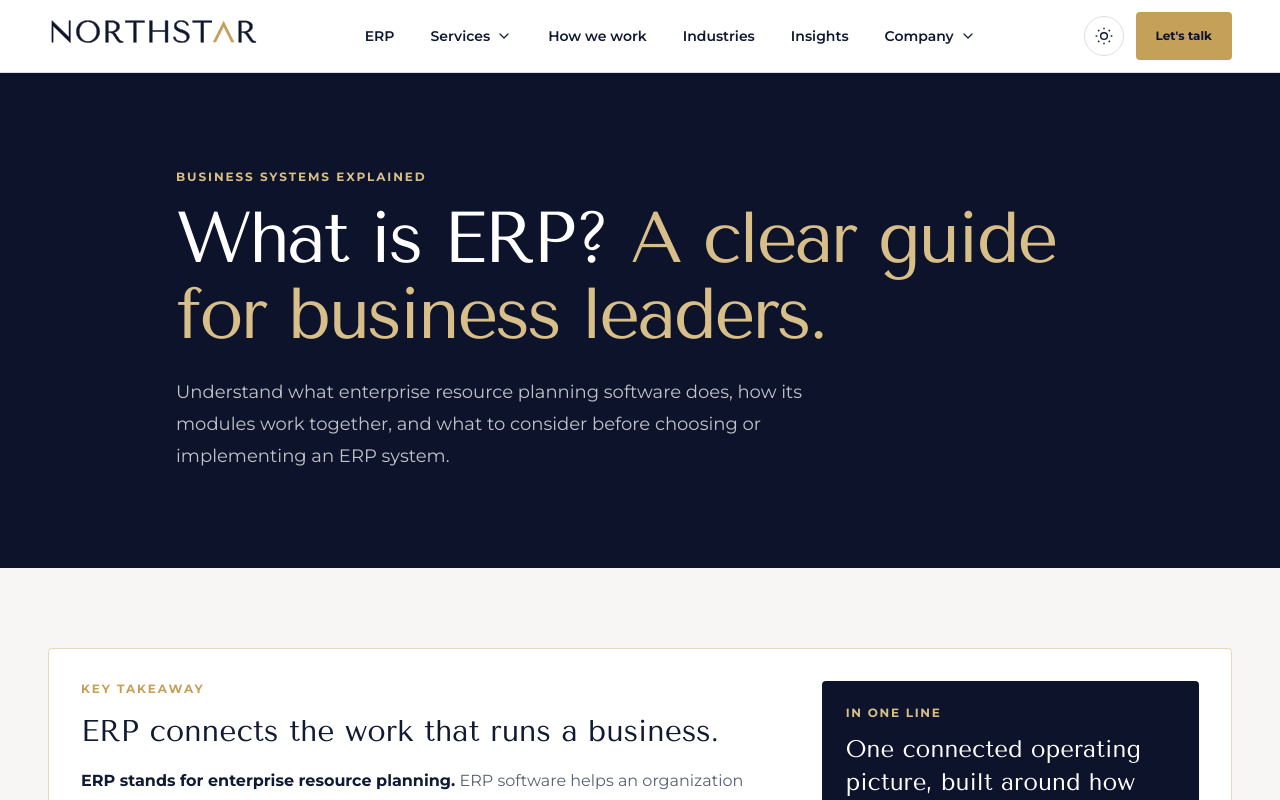
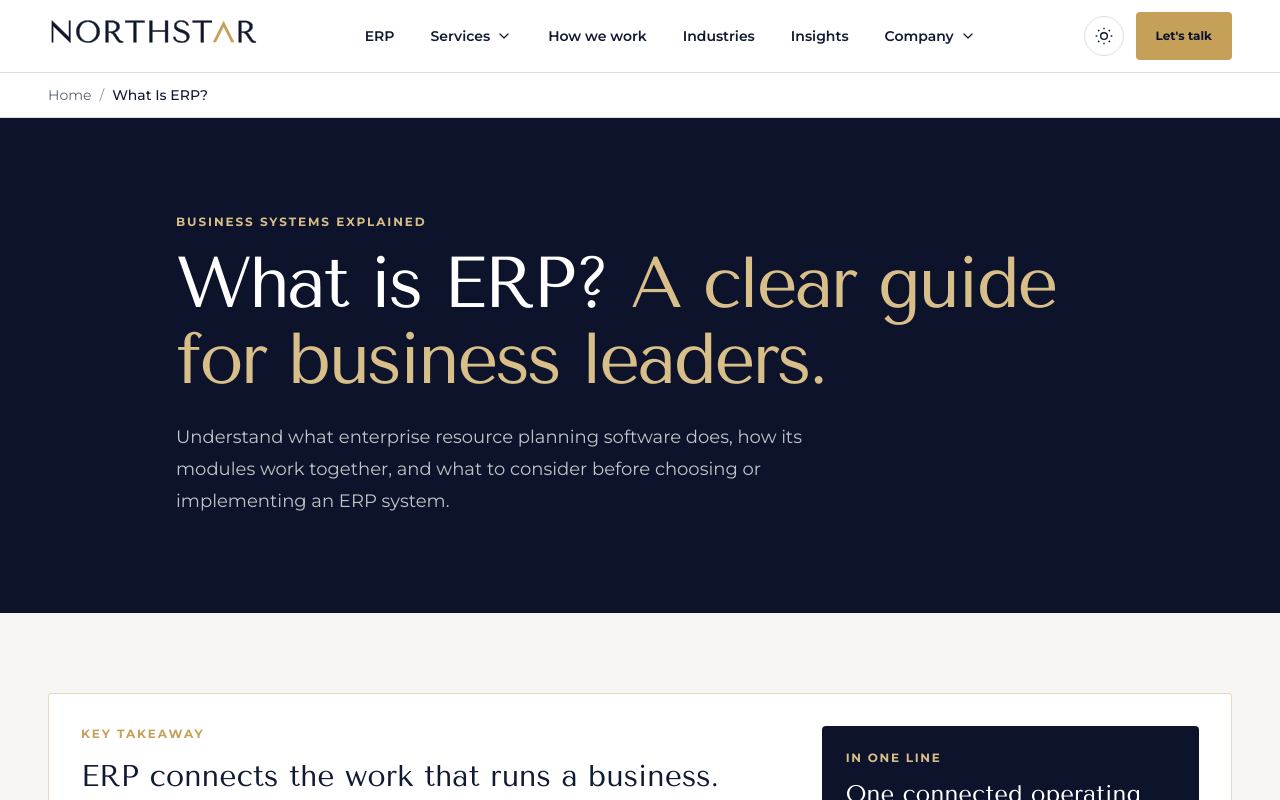
Before and after one commit to mufaddal7/northstar-web-app, a Next.js app: page /what-is-erp in a window 1280 px wide. Shown: the top 800 px of the page. Built offline with nearby package versions, Linux system fonts and the light colour scheme.

Commit message:
Add Breadcrumbs

```diff
--- a/app/compare/netsuite-vs-oracle-fusion-erp/page.tsx
+++ b/app/compare/netsuite-vs-oracle-fusion-erp/page.tsx
@@ -155,24 +155,6 @@ const structuredData = {
       publisher: { "@id": `${SITE_URL}/#organization` },
       image: coverUrl,
       mainEntityOfPage: `${SITE_URL}${pagePath}`,
-    },
-    {
-      "@type": "BreadcrumbList",
-      itemListElement: [
-        { "@type": "ListItem", position: 1, name: "Home", item: SITE_URL },
-        {
-          "@type": "ListItem",
-          position: 2,
-          name: "Compare",
-          item: `${SITE_URL}/compare`,
-        },
-        {
-          "@type": "ListItem",
-          position: 3,
-          name: "NetSuite vs Oracle Fusion Cloud ERP",
-          item: `${SITE_URL}${pagePath}`,
-        },
-      ],
     },
     {
       "@type": "FAQPage",
--- a/app/layout.tsx
+++ b/app/layout.tsx
@@ -3,6 +3,7 @@ import Script from "next/script";
 import "./globals.css";
 import { SiteFooter } from "@/components/site-footer";
 import { SiteHeader } from "@/components/site-header";
+import { Breadcrumbs } from "@/components/breadcrumbs";
 import { ServiceWorker } from "@/components/service-worker";
 import { MaturityScanPrompt } from "@/components/maturity-scan-prompt";
 import { NewsletterPrompt } from "@/components/newsletter-prompt";
@@ -81,6 +82,7 @@ export default function RootLayout({
           Skip to content
         </a>
         <SiteHeader />
+        <Breadcrumbs />
         <main id="main-content">{children}</main>
         <SiteFooter />
         <MaturityScanPrompt />
--- a/app/news/[slug]/page.tsx
+++ b/app/news/[slug]/page.tsx
@@ -88,30 +88,6 @@ export default async function NewsArticlePage({ params }: Props) {
       acceptedAnswer: { "@type": "Answer", text: answer },
     })),
   };
-  const breadcrumbSchema = {
-    "@type": "BreadcrumbList",
-    itemListElement: [
-      {
-        "@type": "ListItem",
-        position: 1,
-        name: "Home",
-        item: SITE_URL,
-      },
-      {
-        "@type": "ListItem",
-        position: 2,
-        name: "News",
-        item: `${SITE_URL}/news`,
-      },
-      {
-        "@type": "ListItem",
-        position: 3,
-        name: story.title,
-        item: `${SITE_URL}/news/${story.slug}`,
-      },
-    ],
-  };
-
   return (
     <>
       <script
@@ -119,7 +95,7 @@ export default async function NewsArticlePage({ params }: Props) {
         dangerouslySetInnerHTML={{
           __html: JSON.stringify({
             "@context": "https://schema.org",
-            "@graph": [articleSchema, faqSchema, breadcrumbSchema],
+            "@graph": [articleSchema, faqSchema],
           }),
         }}
       />
--- a/app/what-is-erp/page.tsx
+++ b/app/what-is-erp/page.tsx
@@ -207,18 +207,6 @@ const structuredData = {
       publisher: { "@id": `${SITE_URL}/#organization` },
       image: imageUrl,
       mainEntityOfPage: `${SITE_URL}${pagePath}`,
-    },
-    {
-      "@type": "BreadcrumbList",
-      itemListElement: [
-        { "@type": "ListItem", position: 1, name: "Home", item: SITE_URL },
-        {
-          "@type": "ListItem",
-          position: 2,
-          name: "What is ERP?",
-          item: `${SITE_URL}${pagePath}`,
-        },
-      ],
     },
     {
       "@type": "FAQPage",
--- /dev/null
+++ b/components/breadcrumbs.tsx
@@ -0,0 +1,165 @@
+"use client";
+
+import Link from "next/link";
+import { usePathname } from "next/navigation";
+import { getPillar, getService, insightArticles, SITE_URL } from "@/lib/site-data";
+
+const pageLabels: Record<string, string> = {
+  "/about": "About Northstar",
+  "/case-studies": "Case Studies",
+  "/compare": "ERP Comparisons",
+  "/compare/netsuite-vs-oracle-fusion-erp":
+    "NetSuite vs Oracle Fusion Cloud ERP",
+  "/contact": "Contact",
+  "/erp-implementation": "ERP Implementation",
+  "/erp-implementation/erpnext": "ERPNext Implementation",
+  "/erp-vs-crm": "ERP vs CRM",
+  "/how-we-work": "How We Work",
+  "/industries": "Industries",
+  "/insights": "Insights",
+  "/maturity-scan": "Business Maturity Scan",
+  "/news": "News",
+  "/privacy": "Privacy",
+  "/terms": "Terms",
+  "/what-is-erp": "What Is ERP?",
+  "/what-we-do": "What We Do",
+};
+
+const newsTitles: Record<string, string> = {
+  "data-security-beyond-firewalls":
+    "Data Security Beyond Firewalls: A Practical Guide",
+  "five-critical-cves-security-teams-2026":
+    "Five Critical CVEs Security Teams Should Check Now",
+};
+
+const acronymLabels: Record<string, string> = {
+  ai: "AI",
+  crm: "CRM",
+  erp: "ERP",
+  erpnext: "ERPNext",
+  netsuite: "NetSuite",
+  sap: "SAP",
+};
+
+function formatSlug(slug: string) {
+  return slug
+    .split("-")
+    .map(
+      (word) =>
+        acronymLabels[word.toLowerCase()] ??
+        `${word.charAt(0).toUpperCase()}${word.slice(1)}`,
+    )
+    .join(" ");
+}
+
+function getLabel(path: string, segments: string[]) {
+  if (pageLabels[path]) return pageLabels[path];
+
+  if (segments[0] === "what-we-do" && segments[1]) {
+    if (segments.length === 2) {
+      return getPillar(segments[1])?.title ?? formatSlug(segments[1]);
+    }
+
+    if (segments.length === 3) {
+      return (
+        getService(segments[1], segments[2])?.title ??
+        formatSlug(segments[2])
+      );
+    }
+  }
+
+  if (segments[0] === "insights" && segments[1]) {
+    return (
+      insightArticles.find((article) => article.slug === segments[1])?.title ??
+      formatSlug(segments[1])
+    );
+  }
+
+  if (segments[0] === "news" && segments[1]) {
+    return newsTitles[segments[1]] ?? formatSlug(segments[1]);
+  }
+
+  return formatSlug(segments.at(-1) ?? "");
+}
+
+export function Breadcrumbs() {
+  const pathname = usePathname();
+  const segments = pathname.split("/").filter(Boolean);
+
+  if (segments.length === 0) return null;
+
+  const items = [
+    { href: "/", label: "Home" },
+    ...segments.map((segment, index) => {
+      const pathSegments = segments.slice(0, index + 1);
+      const href = `/${pathSegments.join("/")}`;
+
+      return {
+        href,
+        label: getLabel(href, pathSegments),
+      };
+    }),
+  ];
+
+  const structuredData = {
+    "@context": "https://schema.org",
+    "@type": "BreadcrumbList",
+    itemListElement: items.map(({ href, label }, index) => ({
+      "@type": "ListItem",
+      position: index + 1,
+      name: label,
+      item: new URL(href, SITE_URL).toString(),
+    })),
+  };
+
+  return (
+    <>
+      <nav
+        aria-label="Breadcrumb"
+        className="border-b border-border bg-surface text-sm"
+      >
+        <div className="mx-auto w-full max-w-[1280px] px-5 py-3 sm:px-8 lg:px-12">
+          <ol className="flex min-w-0 flex-wrap items-center gap-x-2 gap-y-1">
+            {items.map(({ href, label }, index) => {
+              const isCurrent = index === items.length - 1;
+
+              return (
+                <li
+                  key={href}
+                  className="flex min-w-0 items-center gap-x-2"
+                >
+                  {index > 0 ? (
+                    <span aria-hidden="true" className="text-muted/70">
+                      /
+                    </span>
+                  ) : null}
+                  {isCurrent ? (
+                    <span
+                      aria-current="page"
+                      className="max-w-full break-words font-medium text-foreground"
+                    >
+                      {label}
+                    </span>
+                  ) : (
+                    <Link
+                      className="break-words text-muted underline-offset-4 hover:text-brand-gold hover:underline focus-visible:rounded-sm focus-visible:outline focus-visible:outline-2 focus-visible:outline-brand-gold focus-visible:outline-offset-2"
+                      href={href}
+                    >
+                      {label}
+                    </Link>
+                  )}
+                </li>
+              );
+            })}
+          </ol>
+        </div>
+      </nav>
+      <script
+        type="application/ld+json"
+        dangerouslySetInnerHTML={{
+          __html: JSON.stringify(structuredData).replace(/</g, "\\u003c"),
+        }}
+      />
+    </>
+  );
+}
```
